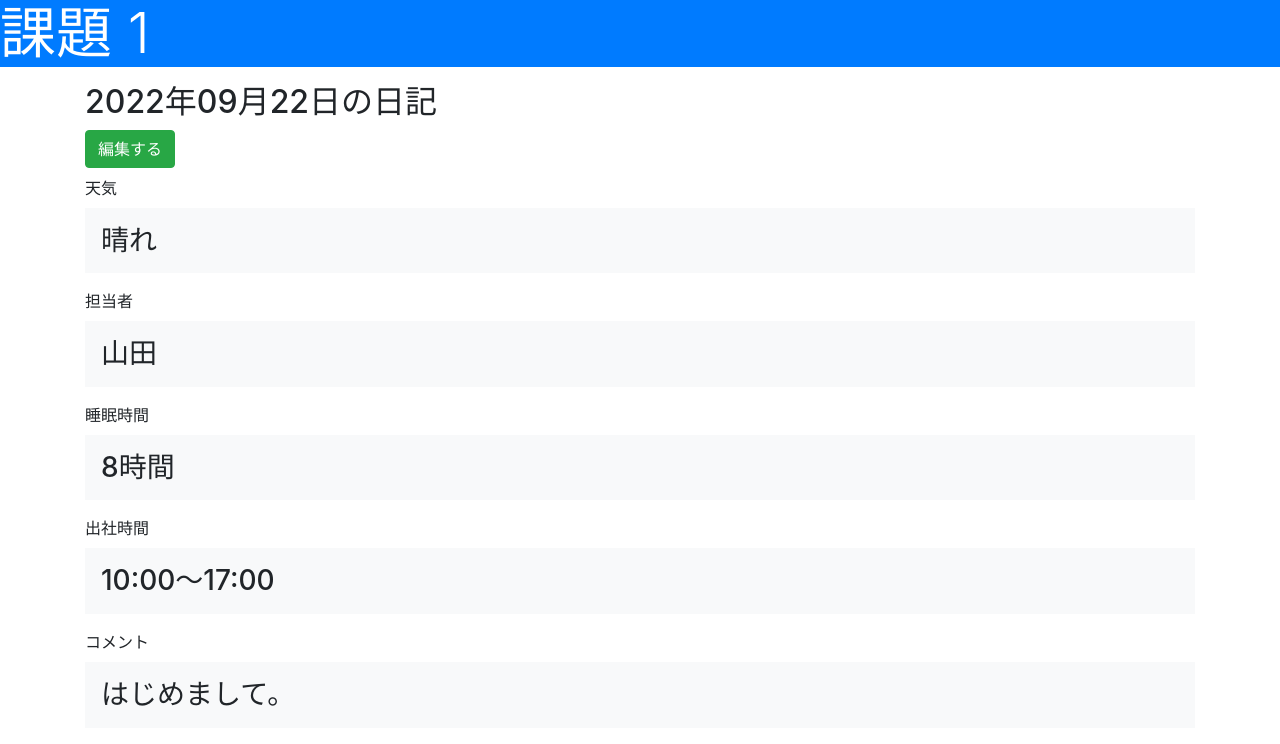
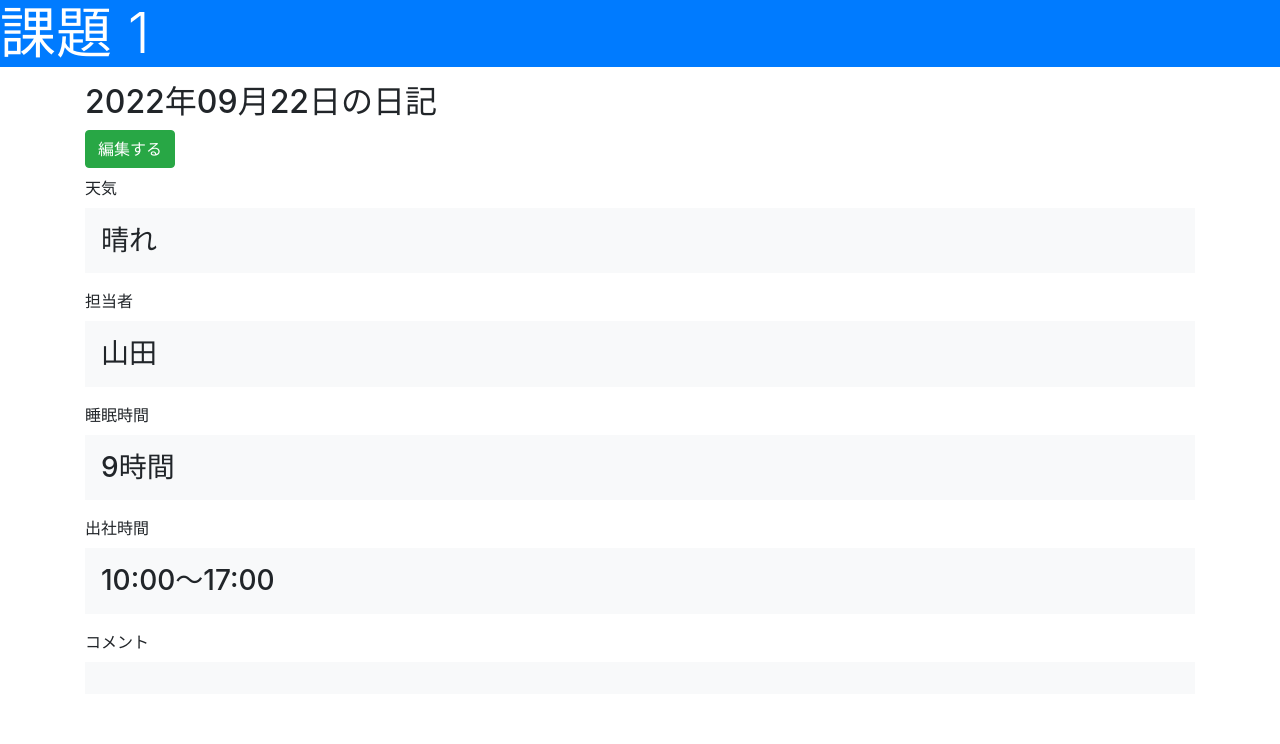
Before and after one commit to uedatakeshi/practice_1, a React (Create React App) app in the folder practice_1/: page / in a window 1280 px wide. Shown: the top 744 px of the page. Built offline with nearby package versions, Linux system fonts and the light colour scheme.

Commit message:
add type

```diff
--- a/practice_1/src/App.tsx
+++ b/practice_1/src/App.tsx
@@ -4,15 +4,25 @@ import Form from './components/Form';
 import { useState, useRef } from 'react';
 
 function App() {
+
   const [isEdit, setIsEdit] = useState(false);
-  const [diaries, setDiaries] = useState({
+  const [diaries, setDiaries] = useState<Diary>({
     weather:"",
     manager:"",
-    sleep_time:"8",
+    sleep_time:9,
     start:"",
     end:"",
-    comment:"はじめまして。"
+    comment:""
   });
+
+  type Diary = {
+    weather: string;
+    manager: string;
+    sleep_time: number;
+    start: string;
+    end: string;
+    comment: string;
+  }
 
   const editHandler = () => {
     setIsEdit(true);
@@ -25,7 +35,6 @@ function App() {
     //const weather = diaryWeatherRef.current.value;
     //const manager = diaryManagerRef.current.value;
   }
-
 
 
   return (
--- a/practice_1/src/components/View.tsx
+++ b/practice_1/src/components/View.tsx
@@ -1,6 +1,8 @@
 import React from 'react'
 
-const View = ({diaries}: any) => {
+
+
+const View = ({diaries}:any) => {
     return (
         <div>
             <div className='mb-3'>
```
